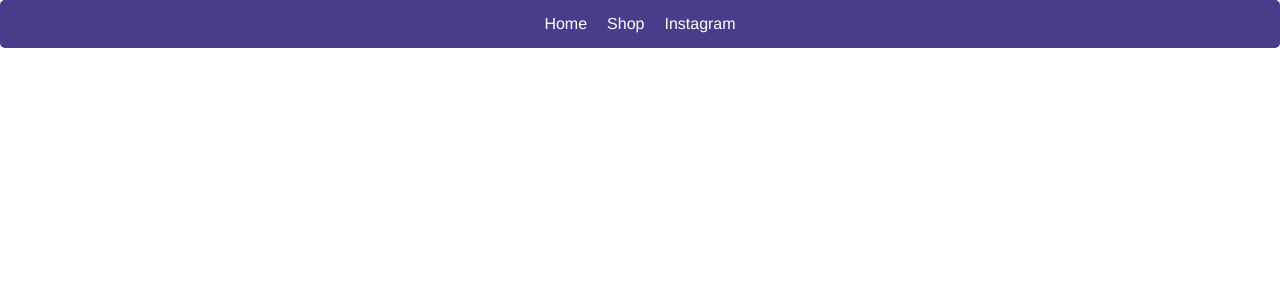
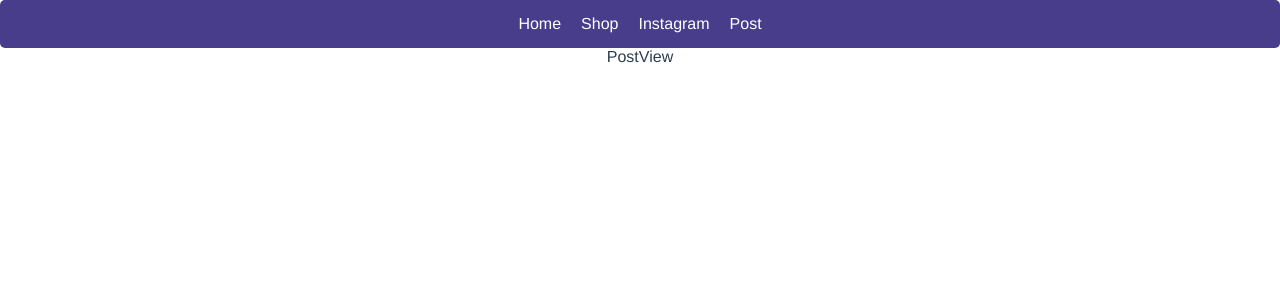
Before and after one commit to chocozzangzzang/vuejs_mini_project, a Vue app: page /post in a window 1280 px wide. Before the commit this address had no page. Shown: the top 300 px of the page. Built offline with nearby package versions, Linux system fonts and the light colour scheme.

Commit message:
Post View 세팅 -- 로그인 기능 구현 필요

```diff
--- a/package.json
+++ b/package.json
@@ -8,9 +8,12 @@
     "lint": "vue-cli-service lint"
   },
   "dependencies": {
+    "axios": "^1.7.9",
     "core-js": "^3.8.3",
+    "pinia": "^2.3.1",
     "vue": "^3.2.13",
-    "vue-router": "^4.5.0"
+    "vue-router": "^4.5.0",
+    "vuex": "^4.1.0"
   },
   "devDependencies": {
     "@babel/core": "^7.12.16",
--- /dev/null
+++ b/src/components/PostView.vue
@@ -0,0 +1,11 @@
+<template>
+    <div>
+        PostView
+    </div>
+</template>
+
+<script>
+</script>
+
+<style scoped>
+</style>
--- a/src/components/layouts/AppHeader.vue
+++ b/src/components/layouts/AppHeader.vue
@@ -21,7 +21,7 @@
 export default {
     data() {
         return {
-            menus : ['Home', 'Shop', 'Instagram'],
+            menus : ['Home', 'Shop', 'Instagram', 'Post'],
         }
     },
     methods : {
@@ -29,6 +29,7 @@ export default {
         if(idx == 0) this.$router.push('/home');
         else if(idx == 1) this.$router.push('/rooms');
         else if(idx == 2) this.$router.push('/instagram');
+        else if(idx == 3) this.$router.push('/post');
       }
     },
 }
--- a/src/main.js
+++ b/src/main.js
@@ -3,5 +3,6 @@ import App from './App.vue'
 import router from './router';
 
 const app = createApp(App);
+
 app.use(router);
 app.mount('#app');
--- a/src/router/index.js
+++ b/src/router/index.js
@@ -2,6 +2,7 @@ import { createRouter, createWebHistory } from "vue-router";
 import RoomInfo from "../components/RoomInfo.vue";
 import InstaView from "@/components/InstaView.vue";
 import HomePage from "@/components/HomePage.vue";
+import PostView from "@/components/PostView.vue";
 
 const routes = [
     {
@@ -23,6 +24,11 @@ const routes = [
         path : '/instagram',
         name : 'Instagram',
         component : InstaView
+    },
+    {
+        path : '/post',
+        name : "Posts",
+        component : PostView,
     }
 ];
 
@@ -31,4 +37,5 @@ const router = createRouter({
     routes
 });
 
+
 export default router;
```
Also changed, not shown: 1 other file (tests, documents, lock files or other folders).
